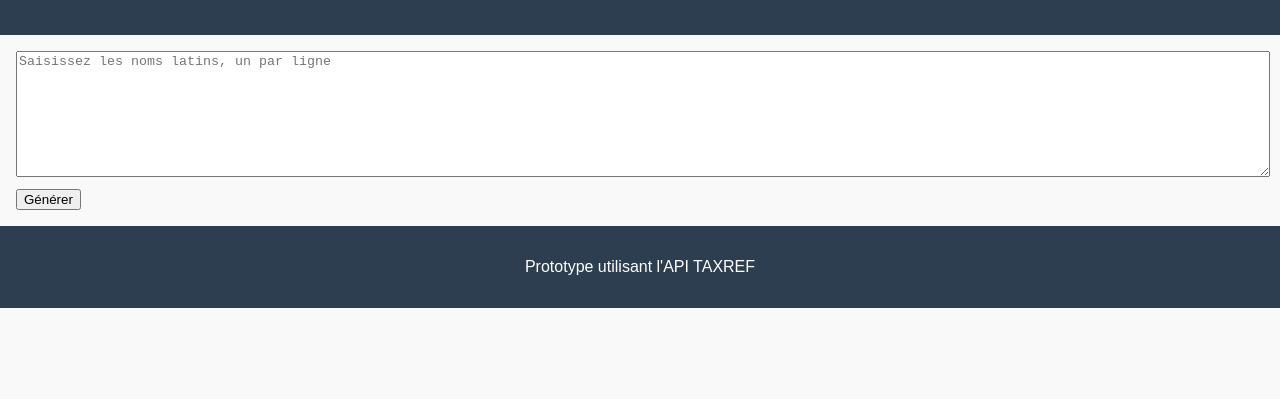
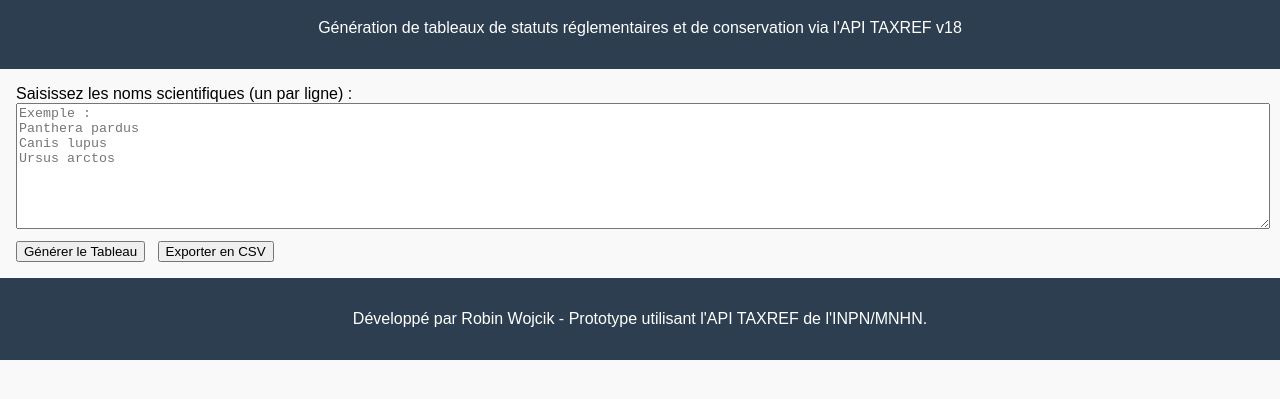
Before and after one commit to robinwojcik3/BDC-Status-taxref18, a plain HTML site: page frontend/index.html in a window 1280 px wide. Shown: the part 77-476 px from the top of the page. Drawn offline with Linux system fonts and the light colour scheme.

Commit message:
Update index.html

```diff
--- a/frontend/index.html
+++ b/frontend/index.html
@@ -8,14 +8,20 @@
 <body>
     <header>
         <h1>BDC Status TAXREF18</h1>
+        <p>Génération de tableaux de statuts réglementaires et de conservation via l'API TAXREF v18</p>
     </header>
     <main>
-        <textarea id="taxon-input" placeholder="Saisissez les noms latins, un par ligne"></textarea>
-        <button id="generate-btn">Générer</button>
-        <div id="result-table"></div>
+        <div class="input-container">
+            <label for="taxon-input">Saisissez les noms scientifiques (un par ligne) :</label>
+            <textarea id="taxon-input" placeholder="Exemple :&#10;Panthera pardus&#10;Canis lupus&#10;Ursus arctos"></textarea>
+            <button id="generate-btn">Générer le Tableau</button>
+            <button id="export-btn" class="hidden">Exporter en CSV</button>
+        </div>
+        <div id="status-message"></div>
+        <div id="result-container"></div>
     </main>
     <footer>
-        <p>Prototype utilisant l'API TAXREF</p>
+        <p>Développé par Robin Wojcik - Prototype utilisant l'API TAXREF de l'INPN/MNHN.</p>
     </footer>
     <script src="app.js"></script>
 </body>
```
